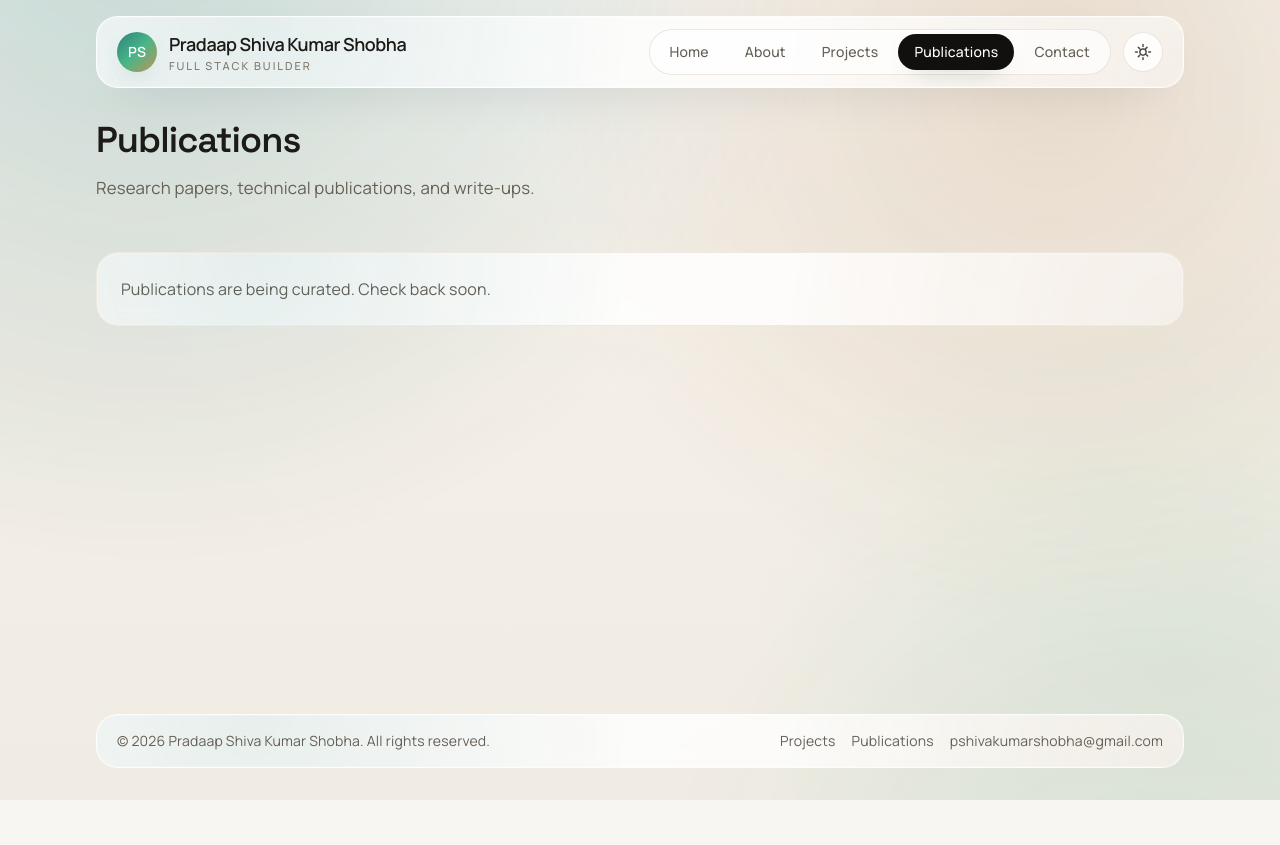
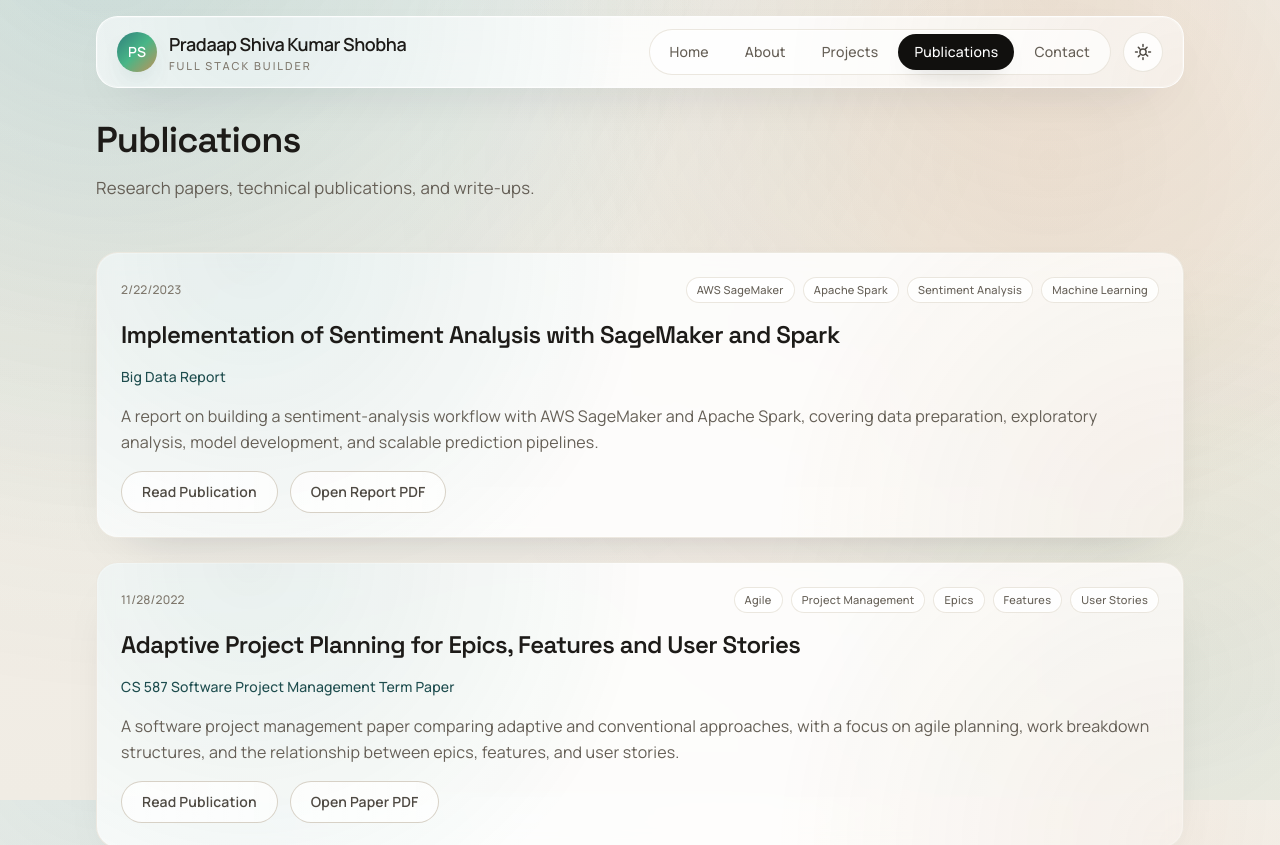
Before and after one commit to Pradaap-SS/pradaap-portfolio, a Nuxt app: page /publications in a window 1280 px wide. Shown: the top 845 px of the page. Before the commit the page ends 800 px from the top, so only its background shows below. Built offline with nearby package versions, Linux system fonts and the light colour scheme.

Commit message:
feat: enhance publications section with external links and sorting; update experience details and add new documents

```diff
--- a/components/cards/PublicationCard.vue
+++ b/components/cards/PublicationCard.vue
@@ -4,6 +4,8 @@ import type { Publication } from '~/data/publications'
 defineProps<{
   publication: Publication
 }>()
+
+const isExternalUrl = (url: string) => url.startsWith('http://') || url.startsWith('https://')
 </script>
 
 <template>
@@ -17,6 +19,17 @@ defineProps<{
     <h3 class="text-2xl font-semibold text-slate-900 dark:text-slate-100">{{ publication.title }}</h3>
     <p v-if="publication.venue" class="text-sm font-medium text-brand-700 dark:text-brand-300">{{ publication.venue }}</p>
     <p class="text-slate-600 dark:text-slate-300">{{ publication.excerpt }}</p>
-    <NuxtLink :to="`/publications/${publication.slug}`" class="btn-secondary w-fit">Read Publication</NuxtLink>
+    <div class="flex flex-wrap gap-3">
+      <NuxtLink :to="`/publications/${publication.slug}`" class="btn-secondary w-fit">Read Publication</NuxtLink>
+      <a
+        v-if="publication.sourceUrl"
+        :href="publication.sourceUrl"
+        :target="isExternalUrl(publication.sourceUrl) ? '_blank' : undefined"
+        :rel="isExternalUrl(publication.sourceUrl) ? 'noopener noreferrer' : undefined"
+        class="btn-secondary w-fit"
+      >
+        {{ publication.sourceLabel ?? 'Open Source' }}
+      </a>
+    </div>
   </article>
 </template>
--- a/data/profile.ts
+++ b/data/profile.ts
@@ -1,7 +1,6 @@
 export type ExperienceItem = {
   title: string
   company: string
-  location: string
   period: string
   summary: string
   bullets: string[]
@@ -61,7 +60,6 @@ export const experience: ExperienceItem[] = [
   {
     title: 'Full Stack Software Engineer',
     company: 'Hub Group Inc',
-    location: 'Oak Brook, IL',
     period: 'Jan 2024 - Present',
     summary:
       'Leading large-scale logistics platform modernization across billing, order management, observability, and deployment automation using microservices, Kafka, caching, and cloud-native tooling.',
@@ -79,7 +77,6 @@ export const experience: ExperienceItem[] = [
   {
     title: 'Software Engineer',
     company: 'Cerner Corporation [Oracle Health]',
-    location: 'Bengaluru, India',
     period: 'Apr 2021 - Aug 2022',
     summary:
       'Built healthcare interoperability and reporting solutions across enterprise EHR workflows using HL7, FHIR, CCL, and Oracle Database.',
@@ -92,7 +89,6 @@ export const experience: ExperienceItem[] = [
   {
     title: 'Programmer Analyst',
     company: 'Cognizant',
-    location: 'Chennai, India',
     period: 'Sep 2020 - Apr 2021',
     summary:
       'Developed secure financial platforms and microservices for high-volume transaction workloads using Spring Boot, Redis, and distributed database design.',
--- a/data/publications.ts
+++ b/data/publications.ts
@@ -2,10 +2,64 @@ export type Publication = {
   slug: string
   title: string
   date: string
+  sortOrder?: number
   excerpt: string
   venue?: string
   tags: string[]
   content: string
+  sourceUrl?: string
+  sourceLabel?: string
 }
 
-export const publications: Publication[] = []
+export const publications: Publication[] = [
+  {
+    slug: 'analyzing-peoples-behaviour-through-media',
+    title: "Analyzing People's Behaviour Through Media",
+    date: '2020-03-03',
+    sortOrder: 1,
+    excerpt:
+      'A multimodal behavior-analysis project focused on extracting emotions and communication patterns from live or uploaded video, audio, and text inputs.',
+    venue: 'Research Project',
+    tags: ['Multimodal Analysis', 'Machine Learning', 'Video', 'Audio', 'NLP'],
+    sourceUrl: 'https://github.com/Pradaap-SS/Analyzing-People-s-Behaviour-Through-Media',
+    sourceLabel: 'View GitHub Project',
+    content: `
+      <p>This project explores how to extract individual emotions and communication patterns from media inputs, including live or uploaded videos, audio streams, and text. The work is framed as a multimodal analysis pipeline rather than a single-model experiment.</p>
+      <p>The approach combines mathematical modeling with machine learning optimization so each module can be evaluated and tuned for stronger end-to-end performance. The core objective is to understand human behavior signals across multiple media types instead of relying on one isolated modality.</p>
+      <p><a href="https://github.com/Pradaap-SS/Analyzing-People-s-Behaviour-Through-Media" target="_blank" rel="noopener noreferrer">Open the GitHub project</a> to review the notebooks and implementation details.</p>
+    `
+  },
+  {
+    slug: 'implementation-of-sentiment-analysis-with-sagemaker-and-spark',
+    title: 'Implementation of Sentiment Analysis with SageMaker and Spark',
+    date: '2023-02-22',
+    excerpt:
+      'A report on building a sentiment-analysis workflow with AWS SageMaker and Apache Spark, covering data preparation, exploratory analysis, model development, and scalable prediction pipelines.',
+    venue: 'Big Data Report',
+    tags: ['AWS SageMaker', 'Apache Spark', 'Sentiment Analysis', 'Machine Learning'],
+    sourceUrl:
+      'https://github.com/Pradaap-SS/Emotion-Sentiment-Analysis-Using-AWS-SageMaker-Spark/blob/main/BigData554%20Report_Final.pdf',
+    sourceLabel: 'Open Report PDF',
+    content: `
+      <p>This report focuses on implementing sentiment analysis using AWS SageMaker and Apache Spark. The workflow centers on the machine learning lifecycle: preparing the input dataset, performing exploratory analysis, splitting train and test data, and building a model for prediction.</p>
+      <p>The report also emphasizes Spark as the scalable processing layer that can be used independently or alongside other distributed computing technologies. In practice, that makes the work useful as both an ML implementation write-up and a cloud-scale data engineering report.</p>
+      <p><a href="https://github.com/Pradaap-SS/Emotion-Sentiment-Analysis-Using-AWS-SageMaker-Spark/blob/main/BigData554%20Report_Final.pdf" target="_blank" rel="noopener noreferrer">Open the original report on GitHub</a>.</p>
+    `
+  },
+  {
+    slug: 'adaptive-project-planning-for-epics-features-and-user-stories',
+    title: 'Adaptive Project Planning for Epics, Features and User Stories',
+    date: '2022-11-28',
+    excerpt:
+      'A software project management paper comparing adaptive and conventional approaches, with a focus on agile planning, work breakdown structures, and the relationship between epics, features, and user stories.',
+    venue: 'CS 587 Software Project Management Term Paper',
+    tags: ['Agile', 'Project Management', 'Epics', 'Features', 'User Stories'],
+    sourceUrl: '/docs/adaptive-project-planning-epics-features-user-stories.pdf',
+    sourceLabel: 'Open Paper PDF',
+    content: `
+      <p>This term paper examines why conventional waterfall-style project management often struggles in fast-changing delivery environments and argues for adaptive project management as a better fit for evolving requirements.</p>
+      <p>It covers the adaptive project framework, the role of work breakdown structures, and how planning artifacts connect across themes, epics, features, and user stories. The paper is especially relevant for teams translating high-level business initiatives into sprint-ready engineering work.</p>
+      <p><a href="/docs/adaptive-project-planning-epics-features-user-stories.pdf" target="_blank" rel="noopener noreferrer">Open the full paper</a>.</p>
+    `
+  }
+]
--- a/pages/about.vue
+++ b/pages/about.vue
@@ -61,7 +61,7 @@ useSeoMeta({
           <div class="flex flex-wrap items-start justify-between gap-3">
             <div>
               <h3 class="font-display text-xl font-semibold">{{ item.title }}</h3>
-              <p class="text-sm font-medium text-brand-600">{{ item.company }} - {{ item.location }}</p>
+              <p class="text-sm font-medium text-brand-600">{{ item.company }}</p>
             </div>
             <span class="chip">{{ item.period }}</span>
           </div>
--- a/pages/publications/[slug].vue
+++ b/pages/publications/[slug].vue
@@ -4,6 +4,7 @@ import { publications } from '~/data/publications'
 const route = useRoute()
 const slug = computed(() => route.params.slug as string)
 const publication = computed(() => publications.find((item) => item.slug === slug.value))
+const isExternalUrl = (url: string) => url.startsWith('http://') || url.startsWith('https://')
 
 if (!publication.value) {
   throw createError({ statusCode: 404, statusMessage: 'Publication not found' })
@@ -33,6 +34,17 @@ useSeoMeta({
       <div class="prose max-w-none dark:prose-invert" v-html="publication.content"></div>
     </section>
 
-    <NuxtLink to="/publications" class="btn-secondary w-fit">Back to Publications</NuxtLink>
+    <div class="flex flex-wrap gap-3">
+      <NuxtLink to="/publications" class="btn-secondary w-fit">Back to Publications</NuxtLink>
+      <a
+        v-if="publication.sourceUrl"
+        :href="publication.sourceUrl"
+        :target="isExternalUrl(publication.sourceUrl) ? '_blank' : undefined"
+        :rel="isExternalUrl(publication.sourceUrl) ? 'noopener noreferrer' : undefined"
+        class="btn-secondary w-fit"
+      >
+        {{ publication.sourceLabel ?? 'Open Source' }}
+      </a>
+    </div>
   </article>
 </template>
--- a/pages/publications/index.vue
+++ b/pages/publications/index.vue
@@ -2,7 +2,15 @@
 import { publications } from '~/data/publications'
 
 const sortedPublications = computed(() =>
-  [...publications].sort((a, b) => new Date(b.date).getTime() - new Date(a.date).getTime())
+  [...publications].sort((a, b) => {
+    const orderDifference = (a.sortOrder ?? 0) - (b.sortOrder ?? 0)
+
+    if (orderDifference !== 0) {
+      return orderDifference
+    }
+
+    return new Date(b.date).getTime() - new Date(a.date).getTime()
+  })
 )
 
 useSeoMeta({
```
Also changed, not shown: 1 other file (tests, documents, lock files or other folders).
